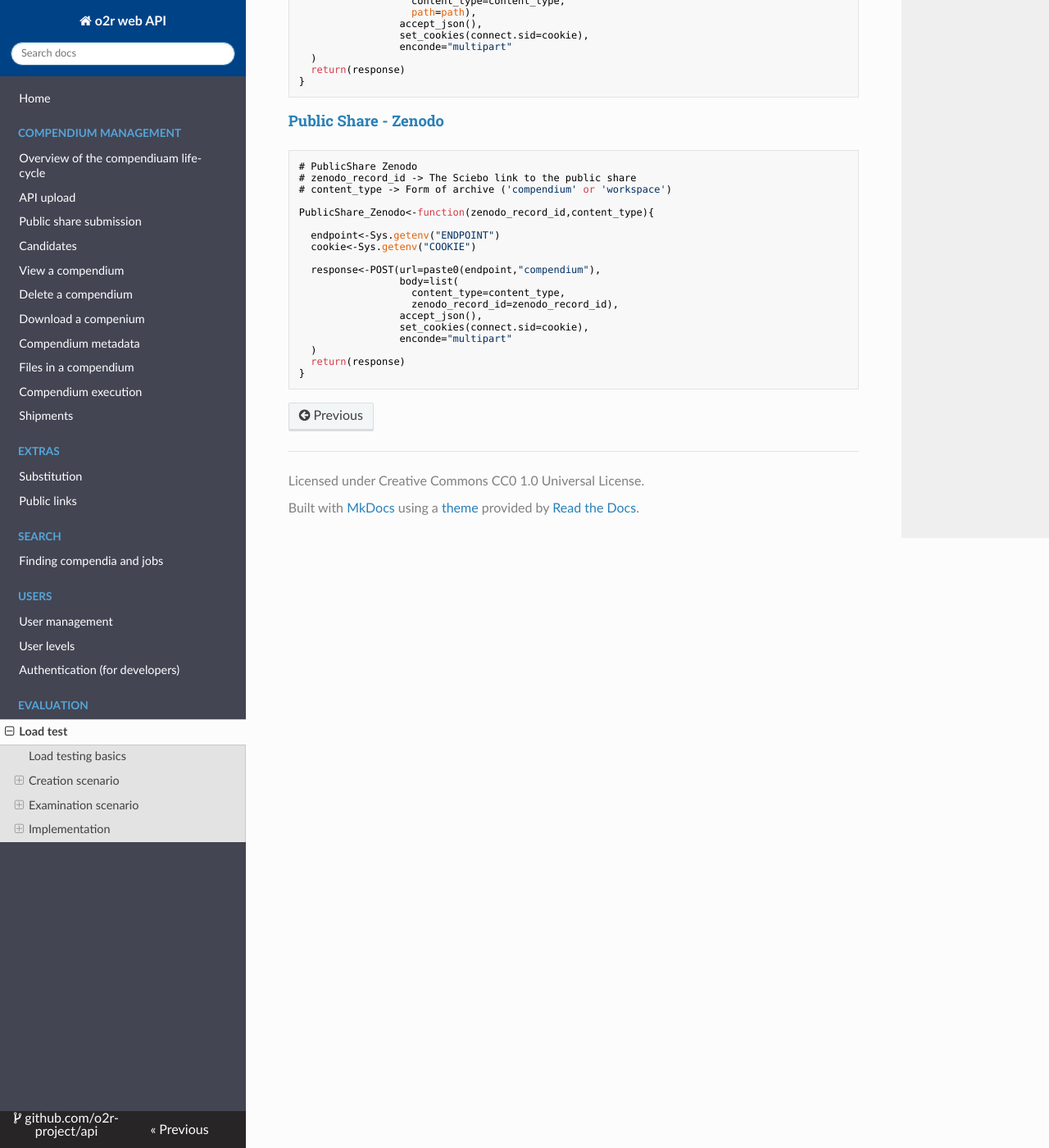
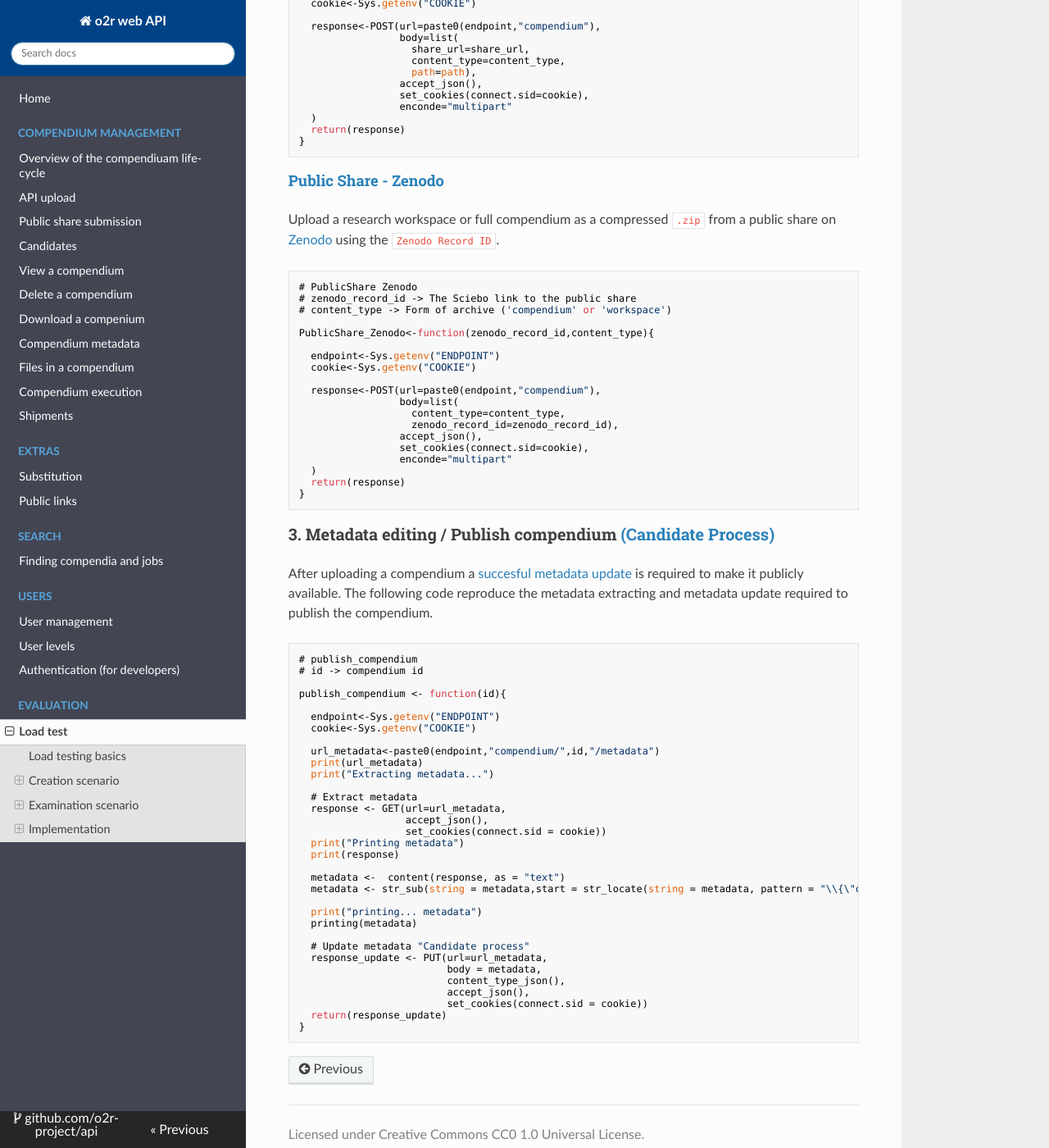
Before and after one commit to o2r-project/api, an MkDocs documentation site: the page built from docs/evaluation/load_test.md, in a window 1280 px wide and 1400 px high, scrolled down 5466 px. Shown: the whole window at 82% size. Built offline with MkDocs 1.6.1, drawn with Linux system fonts in a browser that asks for light colours; nearby versions of some CDN libraries; some of the changed text lies outside the part shown.

Commit message:
3. Metadata editing and comments on other sections

```diff
--- a/docs/evaluation/load_test.md
+++ b/docs/evaluation/load_test.md
@@ -265,7 +264,7 @@ function *requires a previous Service authentication* to define
 
 #### [Direct Upload](http://o2r.info/api/compendium/upload/)
 
-Upload a research workspace or full compendium as a compressed `.zip`
+Upload a research workspace or full compendium as a compressed `.zip`.
 
     # DirectApi upload
     # compendium -> The archive file
@@ -287,6 +286,9 @@ Upload a research workspace or full compendium as a compressed `.zip`
     }
 
 #### [Public Share - Sciebo](http://o2r.info/api/compendium/public_share/#sciebo)
+
+Upload a research workspace or full compendium as a compressed `.zip`
+from a public share on [Sciebo](https://sciebo.de/).
 
     # PublicShare Sciebo
     # share_url -> The Sciebo link to the public share
@@ -312,6 +314,10 @@ Upload a research workspace or full compendium as a compressed `.zip`
 
 #### [Public Share - Zenodo](http://o2r.info/api/compendium/public_share/#zenodo)
 
+Upload a research workspace or full compendium as a compressed `.zip`
+from a public share on [Zenodo](https://zenodo.org/) using the
+`Zenodo Record ID`.
+
     # PublicShare Zenodo
     # zenodo_record_id -> The Sciebo link to the public share
     # content_type -> Form of archive ('compendium' or 'workspace')
@@ -331,3 +337,45 @@ Upload a research workspace or full compendium as a compressed `.zip`
       )
       return(response)
     }
+
+### 3. Metadata editing / Publish compendium [(Candidate Process)](http://o2r.info/api/compendium/candidate/#candidate-process)
+
+After uploading a compendium a [succesful metadata
+update](http://o2r.info/api/compendium/metadata/#update-metadata) is
+required to make it publicly available. The following code reproduce the
+metadata extracting and metadata update required to publish the
+compendium.
+
+    # publish_compendium
+    # id -> compendium id
+
+    publish_compendium <- function(id){
+
+      endpoint<-Sys.getenv("ENDPOINT")
+      cookie<-Sys.getenv("COOKIE")
+
+      url_metadata<-paste0(endpoint,"compendium/",id,"/metadata")
+      print(url_metadata)
+      print("Extracting metadata...")
+
+      # Extract metadata
+      response <- GET(url=url_metadata,
+                      accept_json(),
+                      set_cookies(connect.sid = cookie))
+      print("Printing metadata")
+      print(response)
+
+      metadata <-  content(response, as = "text")
+      metadata <- str_sub(string = metadata,start = str_locate(string = metadata, pattern = "\\{\"o2r\"")[[1]],end = str_length(metadata) - 1)
+
+      print("printing... metadata")
+      printing(metadata)
+
+      # Update metadata "Candidate process"
+      response_update <- PUT(url=url_metadata,
+                             body = metadata,
+                             content_type_json(),
+                             accept_json(),
+                             set_cookies(connect.sid = cookie))
+      return(response_update)
+    }
```
Also changed, not shown: other parts of docs/evaluation/load_test.md (+6 -7 lines), docs/evaluation/load_test.Rmd (+55 -11 lines).
